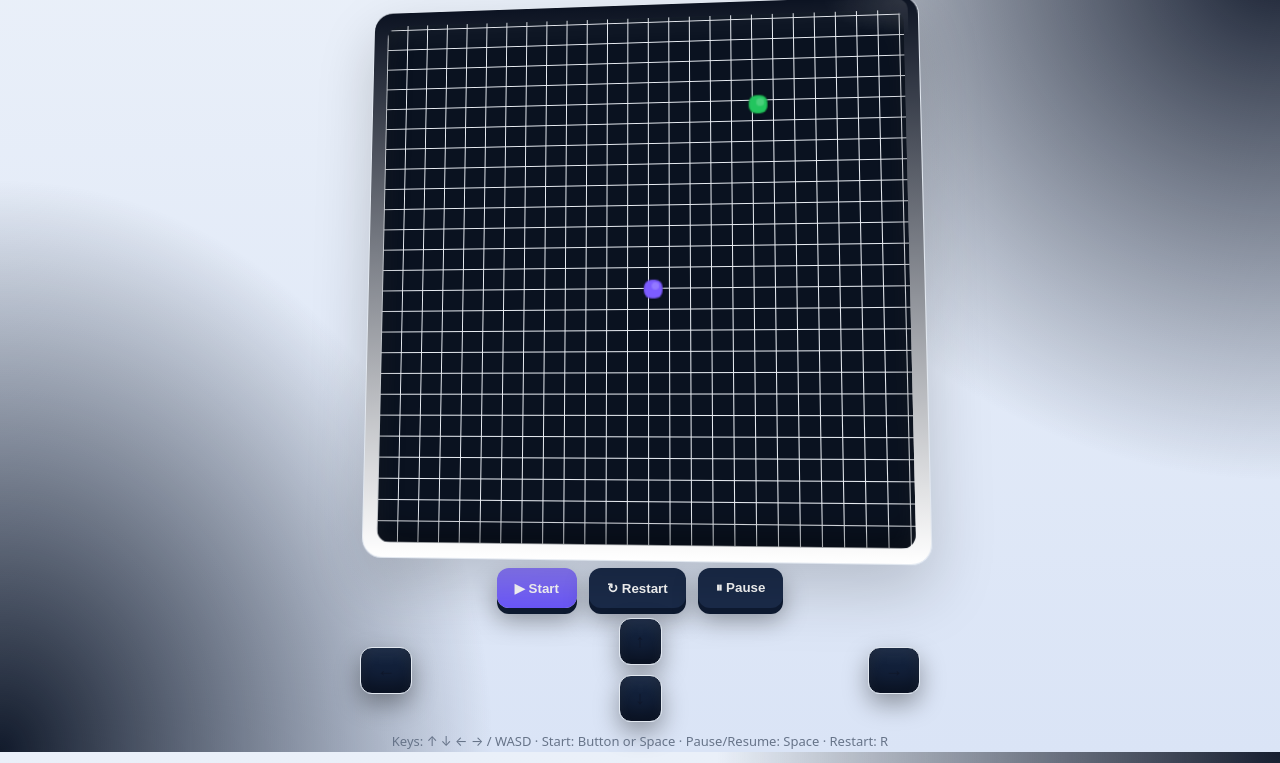
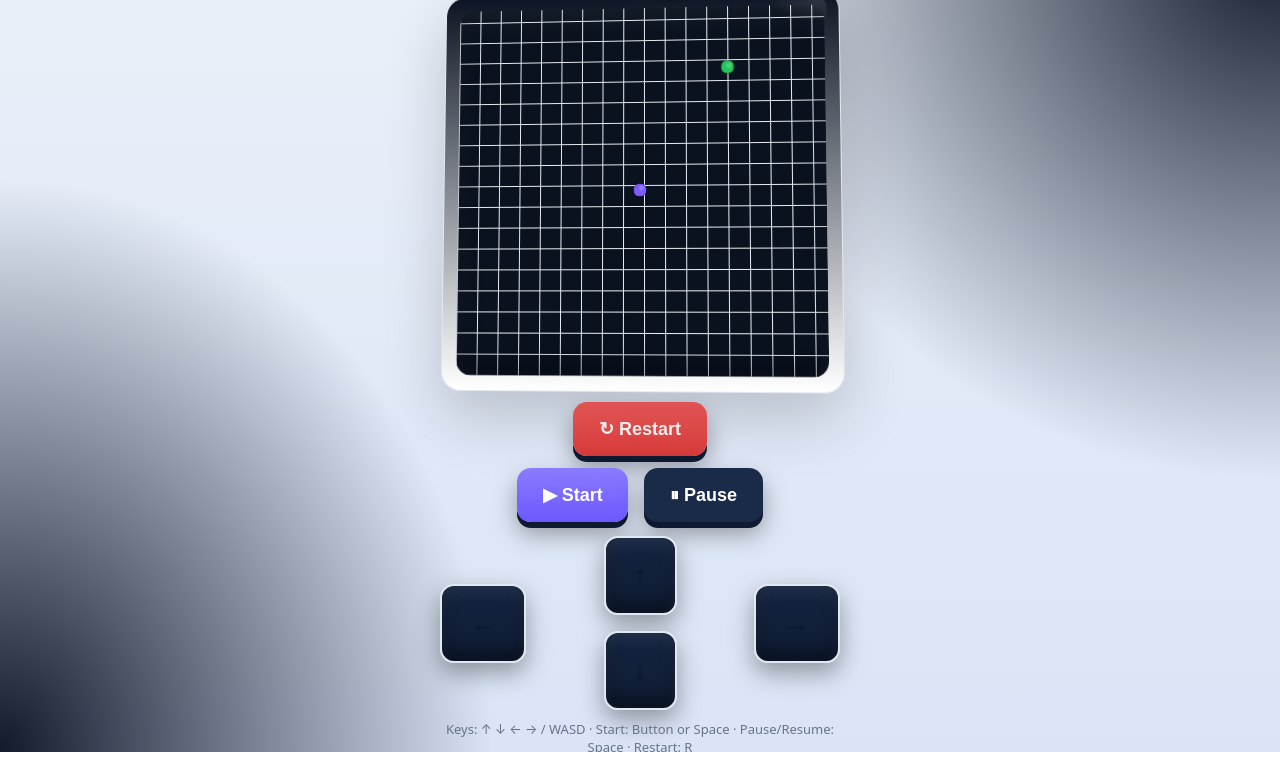
Before and after one commit to ChakreshDoddi/snake-game, a plain HTML site: page index.html in a window 1280 px wide. Shown: the part 48-811 px from the top of the page. Drawn offline with Linux system fonts and the light colour scheme.

Commit message:
Done some changes with arrows and restart

```diff
--- a/game.js
+++ b/game.js
@@ -5,10 +5,21 @@ const scoreEl = document.getElementById("score");
 const bestEl  = document.getElementById("best");
 
 // ===== Grid & Speed (constant, Nokia style) =====
-const CELL = 21;                                   // px per cell
-const COLS = Math.floor(canvas.width / CELL);
-const ROWS = Math.floor(canvas.height / CELL);
-let   speedMs = 240;                               // CONSTANT speed; tweak here (ms per step)
+const COLS = 21;                     // logical grid is 21 x 21 (fixed)
+const ROWS = 21;
+let   CELL = 21;                     // pixel size per cell (computed on resize)
+let   speedMs = 140;                 // constant speed (ms per step)
+
+// ===== Responsive canvas =====
+function resizeCanvas() {
+  // match CSS layout size; keep a perfect square
+  const size = Math.min(canvas.clientWidth, canvas.clientHeight || canvas.clientWidth);
+  canvas.width  = size;
+  canvas.height = size;
+  CELL = canvas.width / COLS;        // recompute pixel cell size after resize
+}
+window.addEventListener("resize", resizeCanvas);
+resizeCanvas(); // initial
 
 // ===== State =====
 let snake, dir, nextDir, food, score, best, timer, running, over;
@@ -28,18 +39,18 @@ function updateHUD() {
   bestEl.textContent  = best;
 }
 
-// Draw one rounded cell with fallback if roundRect not supported
+// Rounded cell with fallback
 function drawCell(cx, cy, color) {
-  const pad = 3;
+  const pad = Math.max(2, CELL * 0.14);
   const x = cx * CELL + pad;
   const y = cy * CELL + pad;
   const w = CELL - 2 * pad;
   const h = CELL - 2 * pad;
-  const r = 6;
+  const r = Math.min(10, CELL * 0.3);
 
   ctx.fillStyle = color;
   ctx.strokeStyle = "rgba(0,0,0,.25)";
-  ctx.lineWidth = 1;
+  ctx.lineWidth = Math.max(1, CELL * 0.04);
 
   if (typeof ctx.roundRect === "function") {
     ctx.beginPath();
@@ -66,22 +77,21 @@ function drawCell(cx, cy, color) {
 function drawAll() {
   ctx.clearRect(0, 0, canvas.width, canvas.height);
 
-  // Food (3D bead look: base + highlight)
+  // Food (3D bead)
   drawCell(food.x, food.y, "#22c55e");
   ctx.fillStyle = "rgba(255,255,255,.18)";
   ctx.beginPath();
-  ctx.arc(food.x * CELL + CELL * 0.58, food.y * CELL + CELL * 0.42, 3.2, 0, Math.PI*2);
+  ctx.arc(food.x * CELL + CELL * 0.58, food.y * CELL + CELL * 0.42, Math.max(2, CELL * 0.15), 0, Math.PI * 2);
   ctx.fill();
 
-  // Snake (head vivid, body lighter)
+  // Snake
   snake.forEach((seg, i) => {
     const color = i === 0 ? "#7c5cff" : "#a9b1ff";
     drawCell(seg.x, seg.y, color);
-    // tiny head gloss
     if (i === 0) {
       ctx.fillStyle = "rgba(255,255,255,.18)";
       ctx.beginPath();
-      ctx.arc(seg.x * CELL + CELL * 0.58, seg.y * CELL + CELL * 0.38, 3, 0, Math.PI*2);
+      ctx.arc(seg.x * CELL + CELL * 0.58, seg.y * CELL + CELL * 0.38, Math.max(2, CELL * 0.14), 0, Math.PI * 2);
       ctx.fill();
     }
   });
@@ -97,7 +107,7 @@ function reset() {
   running = false;
   placeFood();
   updateHUD();
-  drawAll();  // show idle board & snake (game waits for Start)
+  drawAll();  // idle view until Start
 }
 function start() {
   if (running || over) return;
@@ -109,7 +119,8 @@ function pause() {
   clearTimeout(timer);
 }
 function restart() {
-  pause(); reset(); // stays idle until Start again
+  pause();
+  reset(); // remains idle until Start
 }
 function loop() {
   timer = setTimeout(() => {
@@ -118,23 +129,23 @@ function loop() {
   }, speedMs);
 }
 function step() {
-  // 1) apply next direction
+  // apply next direction
   dir = nextDir;
 
-  // 2) new head
+  // new head
   const head = { x: snake[0].x + dir.x, y: snake[0].y + dir.y };
 
-  // 3) Nokia wrap (edges connect). For hard walls, remove wrap & add wall-collision.
+  // Nokia wrap
   head.x = (head.x + COLS) % COLS;
   head.y = (head.y + ROWS) % ROWS;
 
-  // 4) self-collision
+  // self-collision
   if (snake.some(s => s.x === head.x && s.y === head.y)) return gameOver();
 
-  // 5) move
+  // move
   snake.unshift(head);
 
-  // 6) food?
+  // eat?
   if (head.x === food.x && head.y === food.y) {
     score++;
     updateHUD();
@@ -143,7 +154,6 @@ function step() {
     snake.pop();
   }
 
-  // 7) draw
   drawAll();
 }
 function gameOver() {
@@ -156,16 +166,36 @@ function gameOver() {
   updateHUD();
 }
 
+// ===== D-pad highlight helper =====
+function flashArrow(dir){
+  const btn = document.querySelector(`.pad3d[data-dir="${dir}"]`);
+  if (!btn) return;
+  btn.classList.add("active");
+  setTimeout(()=>btn.classList.remove("active"), 150);
+}
+
 // ===== Inputs =====
 window.addEventListener("keydown", (e) => {
   const k = e.key.toLowerCase();
+
+  // prevent page scroll on arrows/space
+  if (["arrowup","arrowdown","arrowleft","arrowright","w","a","s","d"," ","r"].includes(k)) {
+    e.preventDefault();
+  }
+
   if (k === " ") { running ? pause() : start(); return; }
   if (k === "r") { restart(); return; }
 
-  if (["arrowup","w"].includes(k)    && dir.y !== 1)  nextDir = {x:0,y:-1};
-  if (["arrowdown","s"].includes(k)  && dir.y !== -1) nextDir = {x:0,y:1};
-  if (["arrowleft","a"].includes(k)  && dir.x !== 1)  nextDir = {x:-1,y:0};
-  if (["arrowright","d"].includes(k) && dir.x !== -1) nextDir = {x:1,y:0};
+  if (["arrowup","w"].includes(k)    && dir.y !== 1)  { nextDir = {x:0,y:-1}; flashArrow("up"); }
+  if (["arrowdown","s"].includes(k)  && dir.y !== -1) { nextDir = {x:0,y:1};  flashArrow("down"); }
+  if (["arrowleft","a"].includes(k)  && dir.x !== 1)  { nextDir = {x:-1,y:0}; flashArrow("left"); }
+  if (["arrowright","d"].includes(k) && dir.x !== -1) { nextDir = {x:1,y:0};  flashArrow("right"); }
+
+  // optional: start when first direction key pressed
+  if (!running && !over &&
+      ["arrowup","arrowdown","arrowleft","arrowright","w","a","s","d"].includes(k)) {
+    start();
+  }
 });
 
 document.querySelectorAll(".pad3d").forEach(b=>{
@@ -175,12 +205,12 @@ document.querySelectorAll(".pad3d").forEach(b=>{
     if (d==="down" && dir.y !== -1) nextDir={x:0,y:1};
     if (d==="left" && dir.x !== 1)  nextDir={x:-1,y:0};
     if (d==="right" && dir.x !== -1)nextDir={x:1,y:0};
-    // auto-start when pressing a direction on touch controls
+    flashArrow(d);
     if (!running && !over) start();
   });
 });
 
-// simple swipe controls on the canvas
+// swipe controls
 let touchStart = null;
 canvas.addEventListener("touchstart", e=>{
   const t = e.touches[0]; touchStart = {x:t.clientX, y:t.clientY};
@@ -192,11 +222,11 @@ canvas.addEventListener("touchmove", e=>{
   const dy = t.clientY - touchStart.y;
   if (Math.abs(dx) + Math.abs(dy) < 24) return;
   if (Math.abs(dx) > Math.abs(dy)) {
-    if (dx > 0 && dir.x !== -1) nextDir = {x:1,y:0};
-    else if (dx < 0 && dir.x !== 1) nextDir = {x:-1,y:0};
+    if (dx > 0 && dir.x !== -1) nextDir = {x:1,y:0}, flashArrow("right");
+    else if (dx < 0 && dir.x !== 1) nextDir = {x:-1,y:0}, flashArrow("left");
   } else {
-    if (dy > 0 && dir.y !== -1) nextDir = {x:0,y:1};
-    else if (dy < 0 && dir.y !== 1) nextDir = {x:0,y:-1};
+    if (dy > 0 && dir.y !== -1) nextDir = {x:0,y:1}, flashArrow("down");
+    else if (dy < 0 && dir.y !== 1) nextDir = {x:0,y:-1}, flashArrow("up");
   }
   touchStart = null;
   if (!running && !over) start();
@@ -215,4 +245,4 @@ document.getElementById("btnPause").addEventListener("click", () => {
 
 // ===== Boot =====
 best = parseInt(localStorage.getItem("snake-best") || "0", 10);
-reset(); // Do NOT auto start; waits for Start
+reset(); // waits for Start
--- a/index.html
+++ b/index.html
@@ -20,7 +20,7 @@
     <!-- 3D frame -->
     <section class="stage">
       <div class="frame">
-        <canvas id="board" width="420" height="420" aria-label="Snake Game"></canvas>
+        <canvas id="board" width="420" height="420"></canvas>
         <div class="glass-glow"></div>
         <div class="edge-left"></div>
         <div class="edge-bottom"></div>
@@ -28,11 +28,15 @@
     </section>
 
     <!-- Menu (game waits here until Start) -->
+     <div class="menu">
+  <button id="btnRestart" class="btn3d danger">↻ Restart</button>
+</div>
     <div class="menu">
       <button id="btnStart" class="btn3d primary">▶ Start</button>
-      <button id="btnRestart" class="btn3d">↻ Restart</button>
       <button id="btnPause" class="btn3d">⏸ Pause</button>
     </div>
+
+
 
     <!-- Touch controls (mobile-friendly) -->
     <footer class="controls">
--- a/styles.css
+++ b/styles.css
@@ -8,6 +8,16 @@ html,body{height:100%}
   --border:#22314a; --grid:#1c2740;
   --shadow-strong: 0 30px 80px rgba(0,0,0,.55);
   --shadow-soft: 0 14px 34px rgba(0,0,0,.35);
+
+  /* responsive scales */
+  --pad-btn: clamp(10px, 2.8vw, 16px);
+  --pad-dpad-y: clamp(12px, 3.2vw, 22px);
+  --pad-dpad-x: clamp(14px, 4vw, 28px);
+  --fs-btn: clamp(14px, 1.9vw, 18px);
+  --fs-dpad: clamp(18px, 4.2vw, 26px);
+  --radius: clamp(10px, 2.6vw, 14px);
+  --gap: clamp(8px, 2.4vw, 16px);
+  --wrap-max: min(86vw, 400px);
 }
 @media (prefers-color-scheme: light){
   :root{
@@ -18,47 +28,55 @@ html,body{height:100%}
   }
 }
 
+html, body { overflow-x:hidden }
 body{
   margin:0; color:var(--ink);
   background:
     radial-gradient(80% 120% at 100% 0%, #151d2f 0%, transparent 55%),
     radial-gradient(70% 130% at 0% 100%, #111a2b 0%, transparent 55%),
     linear-gradient(180deg, var(--bg1), var(--bg2));
-  display:flex; align-items:center; justify-content:center; padding:18px;
+  display:flex; align-items:center; justify-content:center;
+  padding:clamp(8px, 3vw, 18px);
   font-family: ui-sans-serif, system-ui, -apple-system, Segoe UI, Roboto, Arial;
 }
 
-.wrap{ width:100%; max-width:560px }
+.wrap{ width:100%; max-width:var(--wrap-max) }
 
 .top{
   display:flex; align-items:flex-end; justify-content:space-between;
-  margin-bottom:12px;
+  margin-bottom:clamp(6px, 2vw, 12px);
+  padding:0 2px;
 }
-.top h1{ margin:0; font-size:32px; letter-spacing:.5px }
+.top h1{ margin:0; font-size:clamp(20px, 6vw, 32px); letter-spacing:.5px }
 .badge{
   font-size:.55em; margin-left:.35rem; padding:.15rem .45rem; border-radius:.5rem;
   background:linear-gradient(180deg,#8a79ff,#6b58ff); color:white;
   box-shadow: inset 0 -2px 0 rgba(0,0,0,.25);
 }
-.hud{ display:flex; gap:14px; color:var(--muted) }
+.hud{ display:flex; gap:clamp(6px, 2.2vw, 14px); color:var(--muted); font-size:clamp(12px, 3.2vw, 14px) }
 
 /* Stage + 3D Frame */
 .stage{
   perspective: 1200px;
-  margin-bottom:12px;
+  margin-bottom:clamp(8px, 2.6vw, 12px);
+  overflow:visible;
 }
 .frame{
   position:relative;
-  transform: rotateX(6deg) rotateY(-6deg);
+  transform: rotateX(5deg) rotateY(-5deg);
   transform-style: preserve-3d;
   background: linear-gradient(180deg, #0c1322, var(--panel));
   border:1px solid var(--border);
-  border-radius:20px;
-  padding:14px;
+  border-radius:calc(var(--radius) + 6px);
+  padding:clamp(10px, 2.6vw, 14px);
   box-shadow: var(--shadow-strong);
 }
-#board{
-  width:100%; height:auto; display:block; border-radius:14px;
+#board {
+  width: 100%;      /* takes full parent width */
+  height: auto;     /* keeps aspect ratio */
+  aspect-ratio: 1 / 1; /* always square */
+  display: block;
+  border-radius: calc(var(--radius) + 2px);
   background:
     repeating-linear-gradient(0deg,   var(--grid) 0 1px, transparent 1px 21px),
     repeating-linear-gradient(90deg,  var(--grid) 0 1px, transparent 1px 21px),
@@ -68,68 +86,93 @@ body{
     inset 0 -14px 26px rgba(0,0,0,.35);
 }
 
-/* Glass highlights & edges for 3D effect */
+/* 3D highlights */
 .glass-glow{
-  content:"";
-  position:absolute; inset:14px 14px auto auto; width:40%;
-  height:18%;
-  border-radius:12px;
+  position:absolute; inset:clamp(8px, 2vw, 14px) clamp(8px, 2vw, 14px) auto auto;
+  width:40%; height:18%;
+  border-radius:calc(var(--radius) - 2px);
   background: radial-gradient(60% 60% at 100% 0%, rgba(255,255,255,.14), transparent 60%);
-  pointer-events:none;
-  transform: translateZ(35px);
+  pointer-events:none; transform: translateZ(35px);
 }
 .edge-left{
   position:absolute; left:8px; top:12px; bottom:12px; width:12px; border-radius:10px;
   background: linear-gradient(90deg, rgba(0,0,0,.35), rgba(255,255,255,.06));
-  filter: blur(.2px);
-  transform: translateZ(-12px);
+  filter: blur(.2px); transform: translateZ(-12px);
 }
 .edge-bottom{
   position:absolute; left:12px; right:12px; bottom:8px; height:12px; border-radius:10px;
   background: linear-gradient(0deg, rgba(0,0,0,.35), rgba(255,255,255,.06));
-  filter: blur(.2px);
-  transform: translateZ(-12px);
+  filter: blur(.2px); transform: translateZ(-12px);
 }
 
-/* Menu buttons (3D) */
+/* Menus */
 .menu{
-  display:flex; justify-content:center; gap:12px; margin-bottom:10px;
+  display:flex; justify-content:center; gap:var(--gap);
+  margin:clamp(8px, 2.4vw, 12px) 0;
+  flex-wrap:wrap;
 }
 .btn3d{
   -webkit-appearance:none; appearance:none;
   border:none; color:#fff; background:#1a2b4a;
-  padding:12px 18px; font-weight:800; border-radius:12px; cursor:pointer;
+  padding:var(--pad-btn) calc(var(--pad-btn) * 1.6);
+  font-size:var(--fs-btn); font-weight:800; border-radius:var(--radius); cursor:pointer;
   box-shadow:
     0 6px 0 #0d1a31,
     0 12px 24px rgba(0,0,0,.35);
   transition: transform .06s ease, box-shadow .12s ease, filter .15s ease;
 }
 .btn3d.primary{ background: linear-gradient(180deg, #8c7bff, #6c58ff); }
+.btn3d.danger { background: linear-gradient(180deg, #ff5f5f, #d73a3a); }
 .btn3d:hover{ filter:brightness(1.05) }
 .btn3d:active{ transform: translateY(2px); box-shadow: 0 3px 0 #0d1a31, 0 6px 14px rgba(0,0,0,.35) }
 
-/* D-pad (3D pads) */
+/* Controls (D-pad) */
 .controls{
-  display:flex; justify-content:space-between; align-items:center; gap:10px;
+  display:flex; justify-content:space-between; align-items:center; gap:var(--gap);
+  margin-top:clamp(8px, 2.6vw, 14px);
 }
 .pad3d{
   -webkit-appearance:none; appearance:none;
   background: linear-gradient(180deg,#14243f,#0f1b33);
   color:var(--ink);
-  border:1px solid var(--border);
-  border-radius:12px;
-  padding:12px 16px; font-size:18px; font-weight:800; cursor:pointer;
+  border:2px solid var(--border);
+  border-radius:var(--radius);
+  padding:var(--pad-dpad-y) var(--pad-dpad-x);
+  font-size:var(--fs-dpad); font-weight:800; cursor:pointer;
   box-shadow:
     inset 0 8px 14px rgba(255,255,255,.06),
     inset 0 -10px 16px rgba(0,0,0,.35),
     0 10px 24px rgba(0,0,0,.35);
-  transition: transform .06s ease;
+  transition: transform .06s ease, background .15s ease, box-shadow .15s ease, color .15s ease;
 }
-.pad3d:active{ transform: translateY(2px) }
-.vstack{ display:flex; flex-direction:column; gap:10px }
-.tip{ text-align:center; color:var(--muted); font-size:13px; margin-top:10px }
+.pad3d:active,
+.pad3d.active{
+  transform: translateY(2px);
+  background: linear-gradient(180deg,#1f3c6d,#1a2f57);
+  color:#fff;
+  box-shadow:
+    inset 0 8px 14px rgba(255,255,255,.15),
+    inset 0 -10px 16px rgba(0,0,0,.5),
+    0 6px 18px rgba(0,0,0,.4);
+}
+.vstack{ display:flex; flex-direction:column; gap:var(--gap) }
+.tip{ text-align:center; color:var(--muted); font-size:clamp(11px, 2.6vw, 13px); margin-top:clamp(6px, 2vw, 10px) }
 
-@media (max-width: 520px){
-  .btn3d{ padding:11px 16px }
-  .pad3d{ padding:10px 14px; font-size:16px }
+/* --- Small/narrow screens adjustments --- */
+@media (max-width: 420px){
+  .frame{ transform: rotateX(3deg) rotateY(-3deg); }
+  .controls{ gap: clamp(6px, 2vw, 10px); }
 }
+
+/* Very narrow: stack the D-pad vertically */
+@media (max-width: 360px){
+  .controls{ flex-direction:column; }
+}
+
+/* Short height devices: tighten vertical spacing */
+@media (max-height: 700px){
+  .top{ margin-bottom:8px }
+  .menu{ margin:8px 0 }
+  .controls{ margin-top:8px }
+  .frame{ padding:10px }
+}
```
Also changed, not shown: 2 other files.
